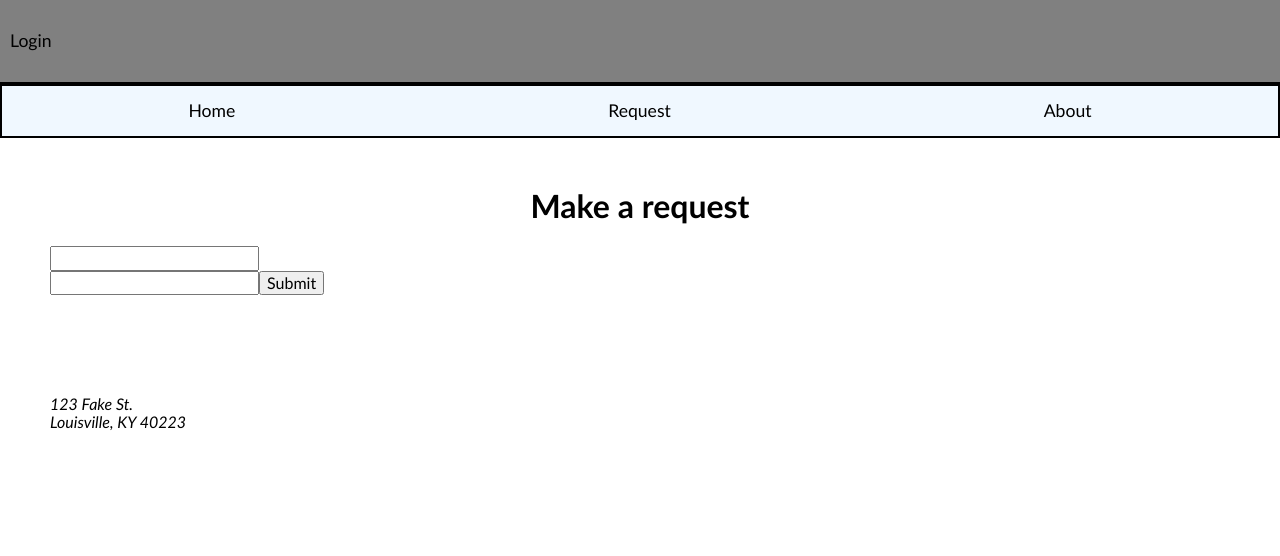
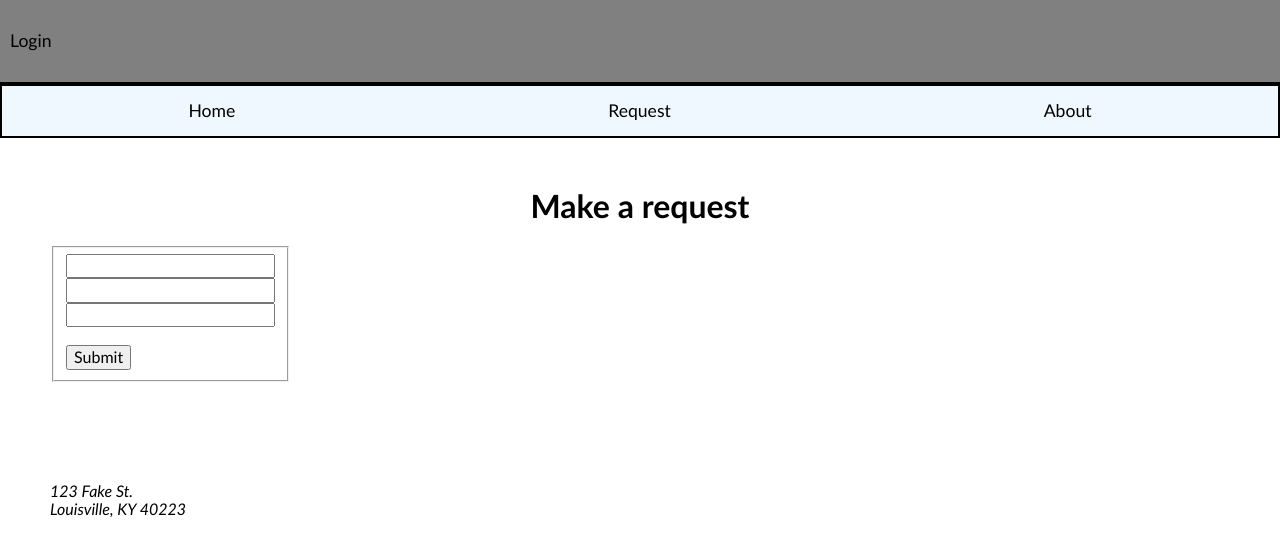
Before and after one commit to jo-v-cs/contractor_website, a website: page public/request.html in a window 1280 px wide. Drawn offline with Linux system fonts and the light colour scheme.

Commit message:
Add fieldset to form

```diff
--- a/index.js
+++ b/index.js
@@ -14,5 +14,5 @@ app.get('/', (req, res) => {
 });
 
 app.listen(port, () => {
-    console.log(`Contractor Website listening at http://localhost:${port}`);
+    console.log(`Server listening at http://localhost:${port}`);
 })
--- a/package.json
+++ b/package.json
@@ -4,7 +4,8 @@
   "description": "This is a website that will be built as a model for a music contracting service in which users may submit forms requesting specific types of groups, musical requests, gig info and \r any other relevant information. This site will also contain information about some of the potential contracted musicians that may be hired as well as an overview of \r services.",
   "main": "index.js",
   "scripts": {
-    "test": "echo \"Error: no test specified\" && exit 1"
+    "start": "node index.js",
+    "devStart": "nodemon index.js"
   },
   "repository": {
     "type": "git",
--- a/public/css/style.css
+++ b/public/css/style.css
@@ -81,7 +81,7 @@ form {
     display: table;
 }
 
-form > label {
+label {
     display: table-row;
 }
 
--- a/public/request.html
+++ b/public/request.html
@@ -28,11 +28,17 @@
         <section>
             <h1>Make a request</h1>
             <form action="" method="get">
-                <label for="name"></label>
-                <input type="text" name="name" id="name" required>
-                <label for="email"></label>
-                <input type="text" name="name" id="name" required>
-                <input type="submit" value="Submit">
+                <fieldset>
+                    <label for="name"></label>
+                    <input type="text" name="name" id="name" required>
+                    <label for="email"></label>
+                    <input type="text" name="email" id="email" required>
+                    <label for="comments"></label>
+                    <input type="text" name="comments" id="email" required>
+                    <br>
+                    <br>
+                    <input type="submit" value="Submit">
+                </fieldset>
             </form>
         </section>
     </main>
```
